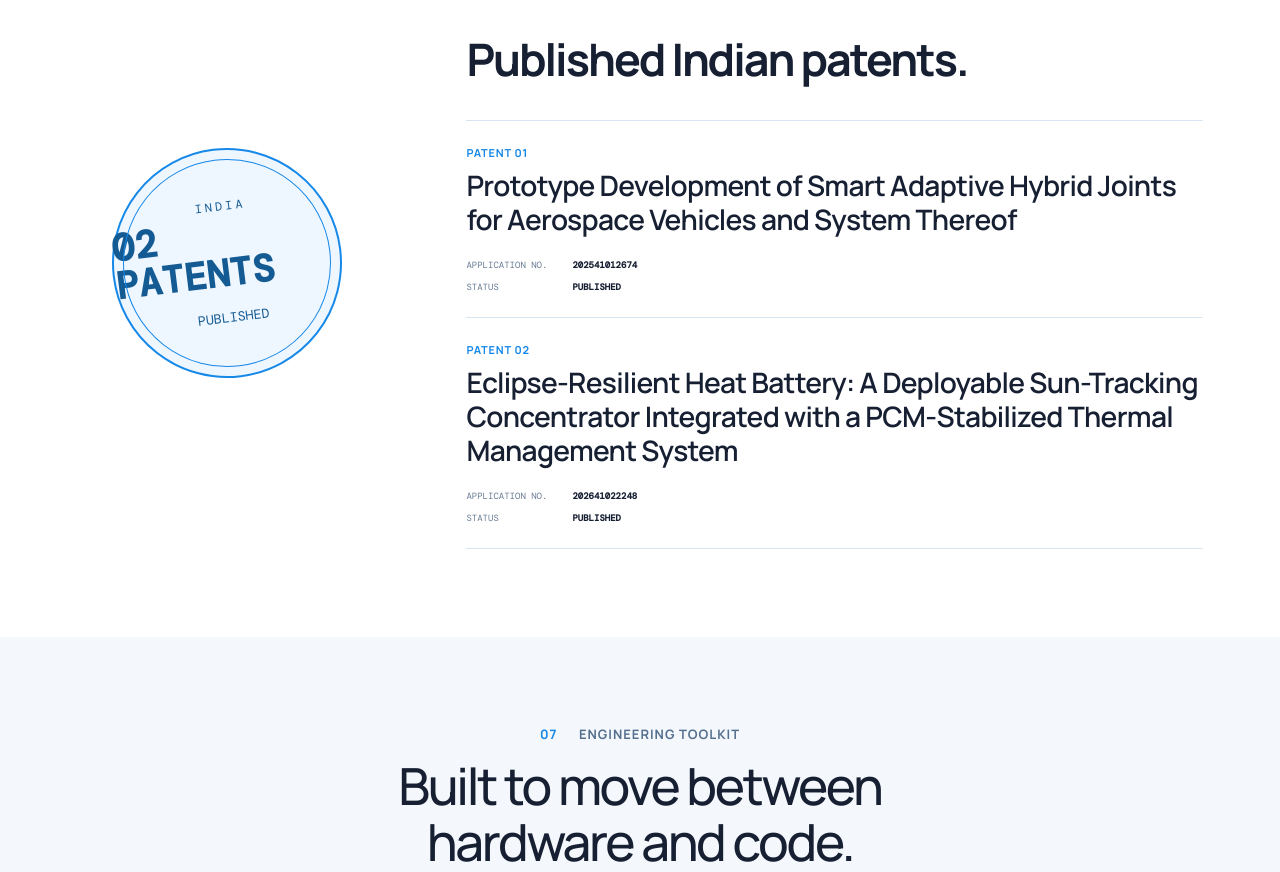
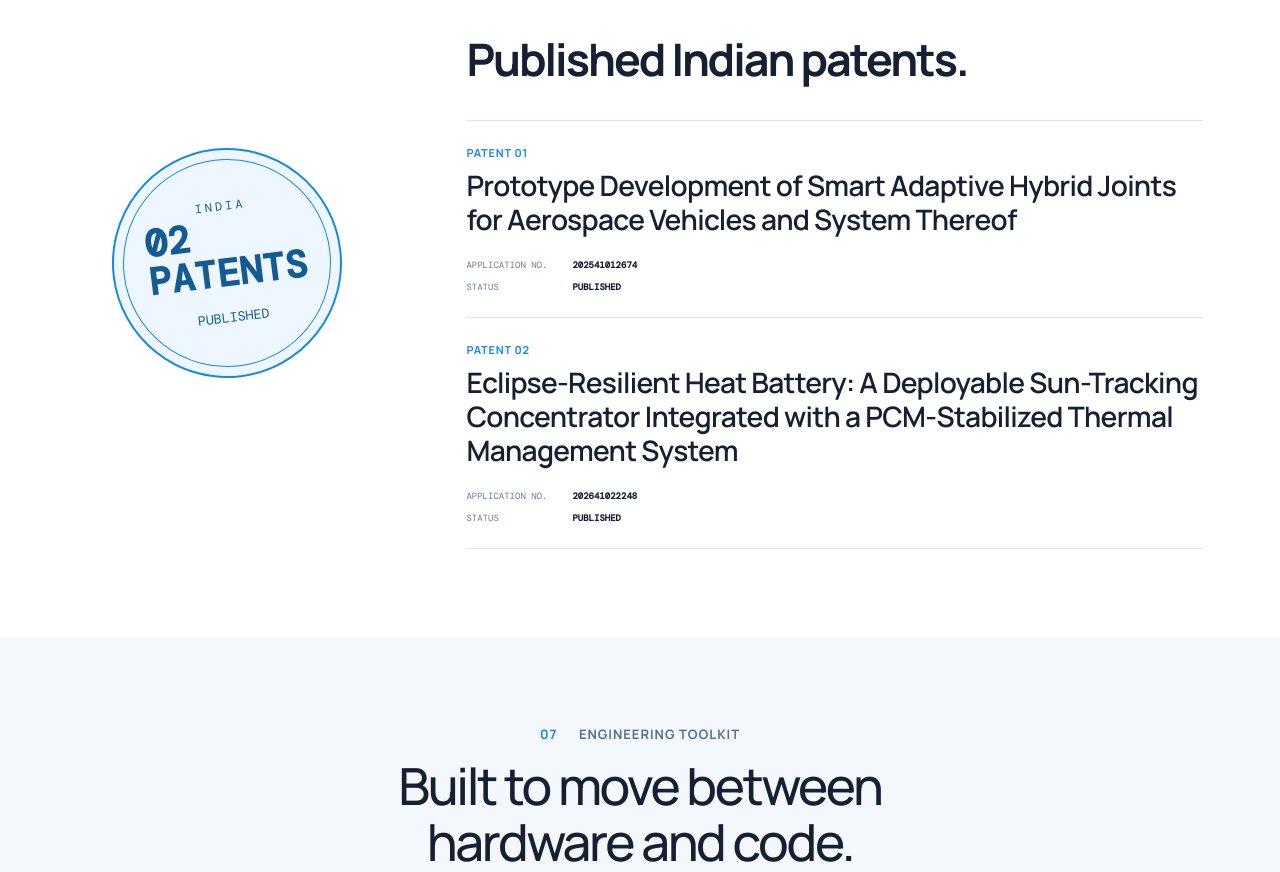
Before and after one commit to smartdarin/smartdarin.github.io, a plain HTML site: page index.html in a window 1280 px wide. Shown: the part 5480-6352 px from the top of the page. Drawn offline with nearby package versions, Linux system fonts and the light colour scheme; a web font is replaced by a local one.

Commit message:
Center patent count in stamp

```diff
--- a/index.html
+++ b/index.html
@@ -170,7 +170,7 @@
     </section>
 
     <section id="patent" class="patent section-pad reveal" aria-labelledby="patent-title">
-      <div class="patent-stamp"><span>INDIA</span><strong>02 PATENTS</strong><small>PUBLISHED</small></div>
+      <div class="patent-stamp"><span>INDIA</span><strong>02<br>PATENTS</strong><small>PUBLISHED</small></div>
       <div class="patent-copy">
         <div class="section-kicker"><span>06</span> INTELLECTUAL PROPERTY</div>
         <h2 id="patent-title">Published Indian patents.</h2>
```
